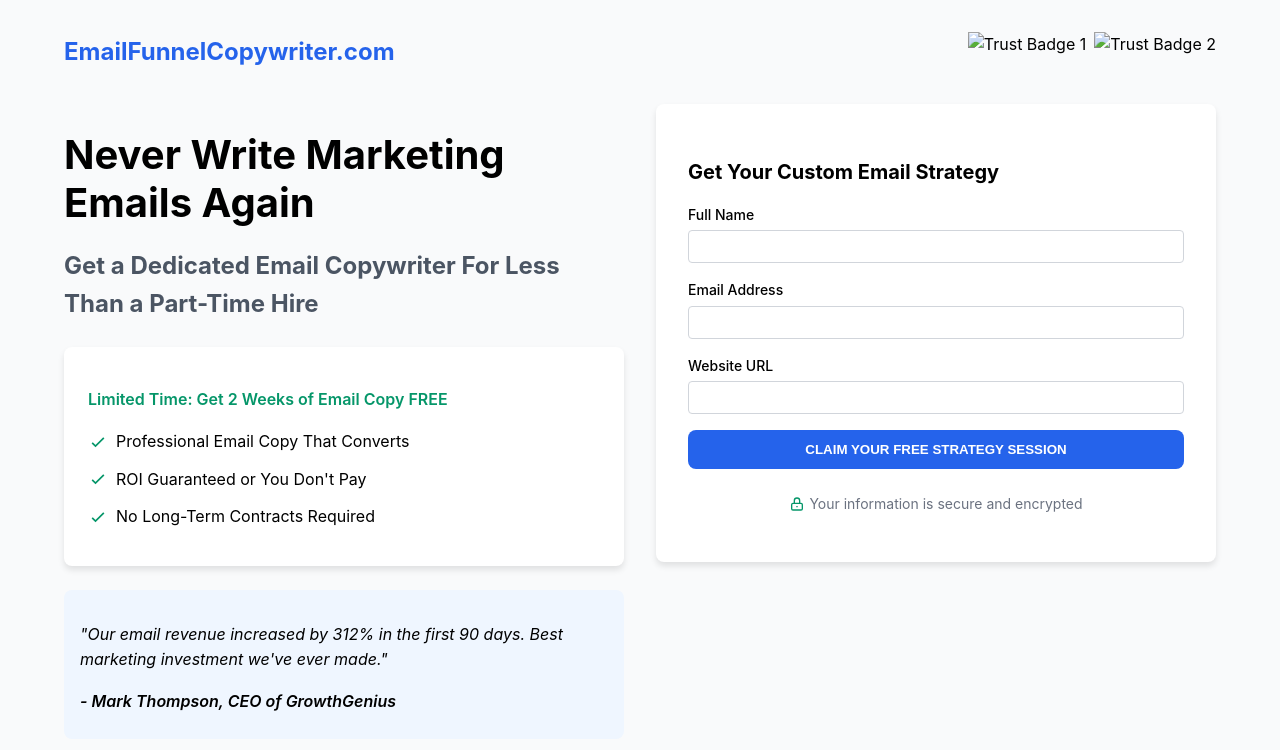
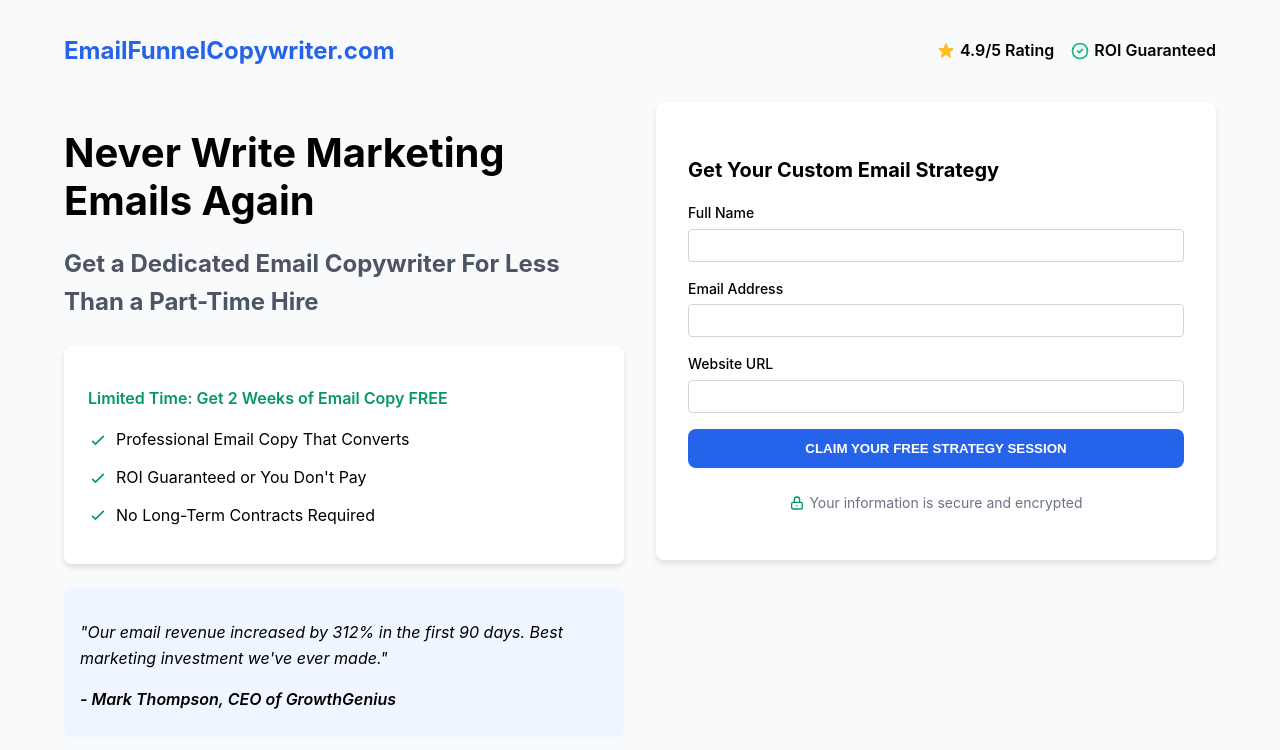
Before and after one commit to aposseadesse/email-funnel-copywriter, a plain HTML site: page index.html in a window 1280 px wide. Drawn offline with Linux system fonts and the light colour scheme.

Commit message:
Update trust badges with SVG icons

```diff
--- a/index.html
+++ b/index.html
@@ -12,12 +12,22 @@
         <header class="header">
             <a href="#" class="logo">EmailFunnelCopywriter.com</a>
             <div class="trust-badges">
-                <img src="/api/placeholder/120/40" alt="Trust Badge 1">
-                <img src="/api/placeholder/120/40" alt="Trust Badge 2">
+                <div class="badge">
+                    <svg class="star-icon" fill="currentColor" viewBox="0 0 20 20">
+                        <path d="M9.049 2.927c.3-.921 1.603-.921 1.902 0l1.07 3.292a1 1 0 00.95.69h3.462c.969 0 1.371 1.24.588 1.81l-2.8 2.034a1 1 0 00-.364 1.118l1.07 3.292c.3.921-.755 1.688-1.54 1.118l-2.8-2.034a1 1 0 00-1.175 0l-2.8 2.034c-.784.57-1.838-.197-1.539-1.118l1.07-3.292a1 1 0 00-.364-1.118L2.98 8.72c-.783-.57-.38-1.81.588-1.81h3.461a1 1 0 00.951-.69l1.07-3.292z"/>
+                    </svg>
+                    <span>4.9/5 Rating</span>
+                </div>
+                <div class="badge">
+                    <svg class="check-icon" fill="none" stroke="currentColor" viewBox="0 0 24 24">
+                        <path stroke-linecap="round" stroke-linejoin="round" stroke-width="2" d="M9 12l2 2 4-4m6 2a9 9 0 11-18 0 9 9 0 0118 0z"/>
+                    </svg>
+                    <span>ROI Guaranteed</span>
+                </div>
             </div>
         </header>
 
-        <!-- Main Content Section -->
+        <!-- Rest of the content remains the same -->
         <main class="main-content">
             <!-- Left Column -->
             <div class="left-column">
--- a/styles.css
+++ b/styles.css
@@ -30,14 +30,33 @@ body {
 
 .trust-badges {
     display: flex;
-    gap: 0.5rem;
+    gap: 1rem;
 }
 
-.trust-badges img {
-    height: 2.5rem;
+.badge {
+    display: flex;
+    align-items: center;
 }
 
-/* Main content styles */
+.star-icon {
+    width: 1.25rem;
+    height: 1.25rem;
+    color: #fbbf24;
+    margin-right: 0.25rem;
+}
+
+.check-icon {
+    width: 1.25rem;
+    height: 1.25rem;
+    color: #10b981;
+    margin-right: 0.25rem;
+}
+
+.badge span {
+    font-weight: 600;
+}
+
+/* Rest of the CSS remains the same */
 .main-content {
     display: grid;
     grid-template-columns: 1fr;
@@ -50,7 +69,6 @@ body {
     }
 }
 
-/* Left column styles */
 .left-column h1 {
     font-size: 2.5rem;
     font-weight: bold;
@@ -114,7 +132,6 @@ body {
     font-weight: 600;
 }
 
-/* Right column styles */
 .form-container {
     background-color: white;
     padding: 2rem;
```
